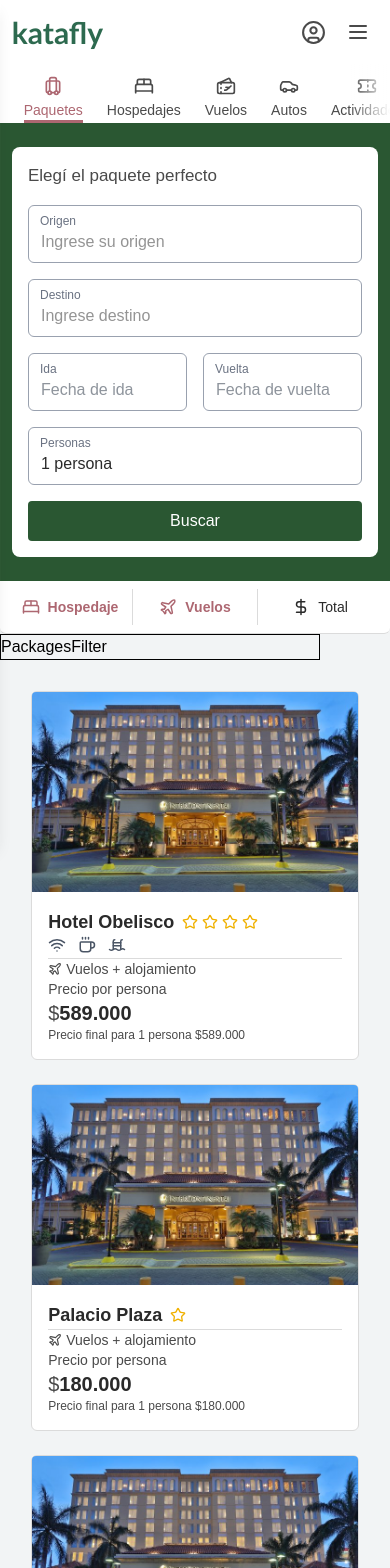
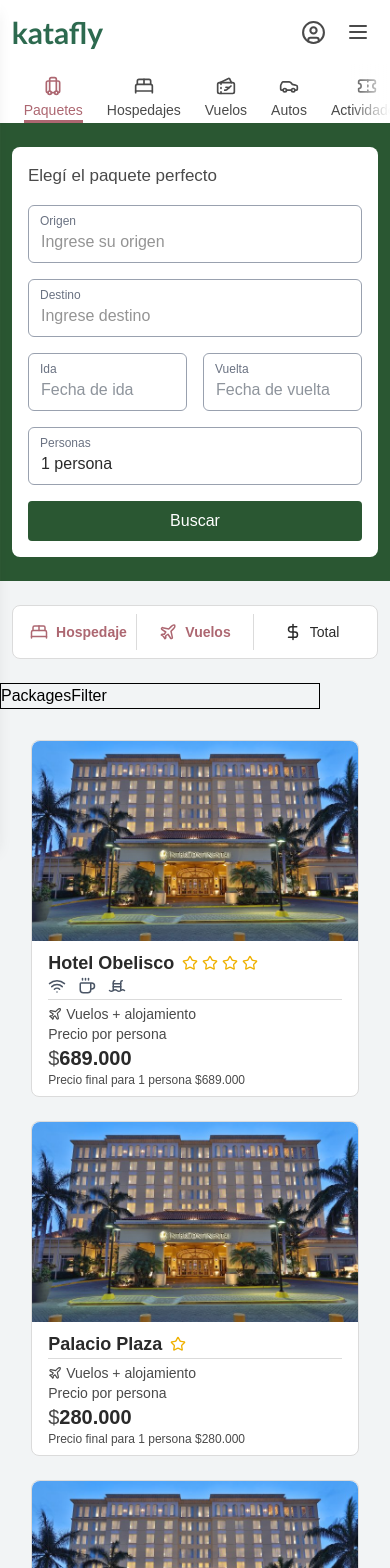
Before and after one commit to EnzoMasotta/proyectoIntegradorReact, a React (Vite) app: page /paquetes/resultados in a window 390 px wide. Shown: the top 1568 px of the page. Built offline with nearby package versions, Linux system fonts and the light colour scheme.

Commit message:
Precios dinamicos

```diff
--- a/src/App.jsx
+++ b/src/App.jsx
@@ -6,7 +6,7 @@
 import { Footer } from "./components/Footer";
 import { PackagesPage } from "./pages/PackagesPage";
 import { PackagesPageResults } from "./pages/PackagesPageResults";
-import { PackagesDetails } from "./pages/PackagesDetails";
+import { PackagesAcommodationsDetails } from "./pages/PackagesAcommodationsDetails";
 import { PackagesFlightsDetails } from "./pages/PackagesFlightsDetails";
 
 function App() {
@@ -20,7 +20,7 @@
         <Route path="/paquetes/resultados" element={<PackagesPageResults />} />
         <Route
           path="/paquetes/resultados/hospedajes/detalles/:nombre"
-          element={<PackagesDetails />}
+          element={<PackagesAcommodationsDetails />}
         />
         <Route
           path="/paquetes/resultados/vuelos/detalles/:nombre"
--- a/src/components/GuestsAndRoomsInput.jsx
+++ b/src/components/GuestsAndRoomsInput.jsx
@@ -114,7 +114,7 @@
 
       {open &&
         (isMobile ? (
-          <div className="fixed inset-0 bg-black bg-opacity-60 flex flex-col z-50">
+          <div className="fixed inset-0 bg-white bg-opacity-60 flex flex-col z-50">
             <div className="bg-white flex flex-col flex-grow p-4 overflow-auto">
               <button
                 onClick={toggleOpen}
@@ -177,7 +177,7 @@
               </button>
               <button
                 onClick={toggleOpen}
-                className="bg-[#2a5732] text-white py-1.5 px-4 rounded-md"
+                className="bg-[#2a5732] text-white py-1.5 px-4 rounded-md cursor-pointer"
               >
                 Aplicar
               </button>
--- a/src/components/PackagesResults.jsx
+++ b/src/components/PackagesResults.jsx
@@ -4,7 +4,7 @@
 import slugify from "slugify";
 
 export function PackagesResults({ results, iconMap, personas }) {
-  const navigate = useNavigate(); // <-- acá obtenés la función navigate
+  const navigate = useNavigate();
 
   if (results.length === 0) {
     return (
@@ -28,15 +28,15 @@
             );
           }}
           key={pkg.id || `${pkg.title}-${pkg.province}-${pkg.country}`}
-          className="bg-white w-full border-[#dbdbdb] border transition duration-500 hover:shadow-lg rounded-md flex flex-col md:flex-row md:justify-between cursor-pointer"
+          className="bg-white w-full border-[#dbdbdb] border transition duration-500 hover:shadow-lg rounded-lg flex flex-col md:flex-row md:justify-between cursor-pointer"
         >
           <img
             src="/HotelPrueba.jpg"
             alt={pkg.title}
-            className="w-auto h-50 md:h-70 md:w-70 lg:h-85 lg:w-[40%] object-cover rounded-t md:rounded-l md:rounded-r-none"
+            className="w-auto h-50 md:h-70 md:w-70 lg:h-85 lg:w-[40%] object-cover rounded-t-lg md:rounded-l-lg md:rounded-r-none"
           />
 
-          <section className="p-4 md:flex md:flex-1 md:justify-between">
+          <section className="px-4 py-2 md:py-4 md:flex md:flex-1 md:justify-between">
             <div>
               <div className="flex items-center gap-2 flex-wrap">
                 <h2 className="text-lg font-semibold text-[#2a2a2a]">
@@ -69,26 +69,26 @@
             </div>
 
             <div className="flex flex-col">
-              <span className="flex items-center gap-1 text-sm text-[#4a4a4a] border-t-1 md:border-t-0 border-[#dbdbdb]">
+              <span className="flex items-center gap-1 pt-1 md:pt-0 text-sm text-[#4a4a4a] border-t-1 md:border-t-0 border-[#dbdbdb]">
                 <Plane size={14} />
                 <p>Vuelos + alojamiento</p>
               </span>
 
-              {typeof pkg.price === "number" ? (
+              {typeof pkg.totalPrice === "number" ? (
                 <div>
                   <p className="text-sm text-[#4a4a4a] flex flex-col">
                     Precio por persona{" "}
                     <span className="text-xl">
                       $
                       <span className="font-bold text-[#2a2a2a]">
-                        {pkg.price.toLocaleString("es-AR")}
+                        {pkg.totalPrice.toLocaleString("es-AR")}
                       </span>
                     </span>
                   </p>
                   <p className="text-xs text-[#4a4a4a]">
                     Precio final para {personas}{" "}
                     {personas === 1 ? "persona" : "personas"} $
-                    {(pkg.price * personas).toLocaleString("es-AR")}
+                    {(pkg.totalPrice * personas).toLocaleString("es-AR")}
                   </p>
                 </div>
               ) : (
--- a/src/components/PackagesSteps.jsx
+++ b/src/components/PackagesSteps.jsx
@@ -20,8 +20,8 @@
   };
 
   return (
-    <main className="bg-[#f2f4f5] h-auto flex justify-center p-0 md:px-[8%] md:py-6">
-      <section className="bg-white flex justify-between items-center md:border border-[#dbdbdb] border-b rounded-b-md md:rounded-md w-full p-2 overflow-x-auto">
+    <main className="bg-[#f2f4f5] h-auto flex justify-center px-[3%] md:px-[8%] py-6">
+      <section className="bg-white flex justify-between items-center border border-[#dbdbdb] rounded-lg w-full p-2 overflow-x-auto">
         <AcommodationStep
           selectedPackage={selectedPackage}
           onChange={handleChange}
--- a/src/data/locations.js
+++ b/src/data/locations.js
@@ -1,56 +1,126 @@
 export const locationsByCountry = {
   Argentina: [
-    { city: "Buenos Aires", province: "Buenos Aires" },
-    { city: "Córdoba", province: "Córdoba" },
-    { city: "Mendoza", province: "Mendoza" },
-    { city: "Bariloche", province: "Río Negro" },
-    { city: "Salta", province: "Salta" },
-    { city: "Rosario", province: "Santa Fe" },
-    { city: "Ushuaia", province: "Tierra del Fuego" },
-    { city: "Puerto Iguazú", province: "Misiones" },
+    {
+      city: "Buenos Aires",
+      province: "Buenos Aires",
+      lat: -34.6037,
+      lon: -58.3816,
+    },
+    { city: "Córdoba", province: "Córdoba", lat: -31.4201, lon: -64.1888 },
+    { city: "Mendoza", province: "Mendoza", lat: -32.8908, lon: -68.8272 },
+    { city: "Bariloche", province: "Río Negro", lat: -41.1335, lon: -71.3103 },
+    { city: "Salta", province: "Salta", lat: -24.7821, lon: -65.4232 },
+    { city: "Rosario", province: "Santa Fe", lat: -32.9442, lon: -60.6505 },
+    {
+      city: "Ushuaia",
+      province: "Tierra del Fuego",
+      lat: -54.8019,
+      lon: -68.303,
+    },
+    {
+      city: "Puerto Iguazú",
+      province: "Misiones",
+      lat: -25.5972,
+      lon: -54.5786,
+    },
   ],
   Uruguay: [
-    { city: "Montevideo", province: "Montevideo" },
-    { city: "Punta del Este", province: "Maldonado" },
+    {
+      city: "Montevideo",
+      province: "Montevideo",
+      lat: -34.9011,
+      lon: -56.1645,
+    },
+    {
+      city: "Punta del Este",
+      province: "Maldonado",
+      lat: -34.9624,
+      lon: -54.9511,
+    },
   ],
   Brasil: [
-    { city: "São Paulo", province: "São Paulo" }, //
-    { city: "Río de Janeiro", province: "Río de Janeiro" },
-    { city: "Florianópolis", province: "Santa Catarina" },
-    { city: "Salvador", province: "Bahía" },
+    { city: "São Paulo", province: "São Paulo", lat: -23.5505, lon: -46.6333 },
+    {
+      city: "Río de Janeiro",
+      province: "Río de Janeiro",
+      lat: -22.9068,
+      lon: -43.1729,
+    },
+    {
+      city: "Florianópolis",
+      province: "Santa Catarina",
+      lat: -27.5954,
+      lon: -48.548,
+    },
+    { city: "Salvador", province: "Bahía", lat: -12.9777, lon: -38.5016 },
   ],
   España: [
-    { city: "Madrid", province: "Comunidad de Madrid" },
-    { city: "Barcelona", province: "Cataluña" },
-    { city: "Sevilla", province: "Andalucía" },
-    { city: "Valencia", province: "Comunidad Valenciana" },
+    {
+      city: "Madrid",
+      province: "Comunidad de Madrid",
+      lat: 40.4168,
+      lon: -3.7038,
+    },
+    { city: "Barcelona", province: "Cataluña", lat: 41.3851, lon: 2.1734 },
+    { city: "Sevilla", province: "Andalucía", lat: 37.3886, lon: -5.9823 },
+    {
+      city: "Valencia",
+      province: "Comunidad Valenciana",
+      lat: 39.4699,
+      lon: -0.3763,
+    },
   ],
   Chile: [
-    { city: "Santiago", province: "Región Metropolitana" },
-    { city: "Calama", province: "Antofagasta" },
-    { city: "Punta Arenas", province: "Magallanes" },
+    {
+      city: "Santiago",
+      province: "Región Metropolitana",
+      lat: -33.4489,
+      lon: -70.6693,
+    },
+    { city: "Calama", province: "Antofagasta", lat: -22.4664, lon: -68.9253 },
+    {
+      city: "Punta Arenas",
+      province: "Magallanes",
+      lat: -53.1638,
+      lon: -70.9171,
+    },
   ],
   México: [
-    { city: "Ciudad de México", province: "CDMX" },
-    { city: "Cancún", province: "Quintana Roo" },
-    { city: "Guadalajara", province: "Jalisco" },
-    { city: "Monterrey", province: "Nuevo León" },
+    { city: "Ciudad de México", province: "CDMX", lat: 19.4326, lon: -99.1332 },
+    { city: "Cancún", province: "Quintana Roo", lat: 21.1619, lon: -86.8515 },
+    { city: "Guadalajara", province: "Jalisco", lat: 20.6597, lon: -103.3496 },
+    { city: "Monterrey", province: "Nuevo León", lat: 25.6866, lon: -100.3161 },
   ],
   "Estados Unidos de América": [
-    { city: "Miami", province: "Florida" },
-    { city: "Nueva York", province: "Nueva York" },
-    { city: "Los Ángeles", province: "California" },
-    { city: "Chicago", province: "Illinois" },
+    { city: "Miami", province: "Florida", lat: 25.7617, lon: -80.1918 },
+    { city: "Nueva York", province: "Nueva York", lat: 40.7128, lon: -74.006 },
+    {
+      city: "Los Ángeles",
+      province: "California",
+      lat: 34.0522,
+      lon: -118.2437,
+    },
+    { city: "Chicago", province: "Illinois", lat: 41.8781, lon: -87.6298 },
   ],
   Italia: [
-    { city: "Roma", province: "Lacio" },
-    { city: "Milán", province: "Lombardía" },
-    { city: "Venecia", province: "Véneto" },
-    { city: "Nápoles", province: "Campania" },
+    { city: "Roma", province: "Lacio", lat: 41.9028, lon: 12.4964 },
+    { city: "Milán", province: "Lombardía", lat: 45.4642, lon: 9.19 },
+    { city: "Venecia", province: "Véneto", lat: 45.4408, lon: 12.3155 },
+    { city: "Nápoles", province: "Campania", lat: 40.8518, lon: 14.2681 },
   ],
   Francia: [
-    { city: "París", province: "Isla de Francia" },
-    { city: "Lyon", province: "Auvernia-Ródano-Alpes" },
-    { city: "Niza", province: "Provenza-Alpes-Costa Azul" },
+    { city: "París", province: "Isla de Francia", lat: 48.8566, lon: 2.3522 },
+    {
+      city: "Lyon",
+      province: "Auvernia-Ródano-Alpes",
+      lat: 45.764,
+      lon: 4.8357,
+    },
+    {
+      city: "Niza",
+      province: "Provenza-Alpes-Costa Azul",
+      lat: 43.7102,
+      lon: 7.262,
+    },
   ],
 };
--- a/src/pages/PackagesPageResults.jsx
+++ b/src/pages/PackagesPageResults.jsx
@@ -14,6 +14,8 @@
   WavesLadder,
 } from "lucide-react";
 import { PackagesSteps } from "../components/PackagesSteps";
+import { calculateDistanceInKm } from "../utils/distanceCalculator";
+import { locationsByCountry } from "../data/locations";
 
 export function PackagesPageResults() {
   const [searchParams, setSearchParams] = useSearchParams();
@@ -23,9 +25,6 @@
   const destinoParam = searchParams.get("destino") || "";
   const personas = parseInt(searchParams.get("people") || "1", 10);
 
-  const idaParam = searchParams.get("ida");
-  const vueltaParam = searchParams.get("vuelta");
-
   const parseDate = (iso) => {
     if (!iso) return undefined;
     const d = new Date(iso);
@@ -33,21 +32,19 @@
   };
 
   const [range, setRange] = useState({
-    from: parseDate(idaParam),
-    to: parseDate(vueltaParam),
+    from: parseDate(searchParams.get("ida")),
+    to: parseDate(searchParams.get("vuelta")),
   });
 
   useEffect(() => {
-    if (range.from && range.to) {
-      const params = new URLSearchParams(searchParams);
-      params.set("ida", range.from.toISOString());
-      params.set("vuelta", range.to.toISOString());
-      setSearchParams(params, { replace: true });
-    }
-  }, [range.from, range.to]);
+    setRange({
+      from: parseDate(searchParams.get("ida")),
+      to: parseDate(searchParams.get("vuelta")),
+    });
+  }, [searchParams]);
 
-  const origen = origenParam.split(",")[0].trim().toLowerCase();
-  const destino = destinoParam.split(",")[0].trim().toLowerCase();
+  const origenCity = origenParam.split(",")[0].trim();
+  const destinoCity = destinoParam.split(",")[0].trim().toLowerCase();
 
   const allPackages = [];
 
@@ -60,17 +57,69 @@
           ...hotel,
           country: pais,
           province: provincia,
+          city: provincia,
         });
       });
     }
   }
 
-  const results = allPackages.filter(
-    (pkg) =>
-      pkg.province?.toLowerCase().includes(destino) ||
-      pkg.country?.toLowerCase().includes(destino) ||
-      pkg.title?.toLowerCase().includes(destino)
-  );
+  const findCityCoords = (cityName) => {
+    for (const country in locationsByCountry) {
+      const cityObj = locationsByCountry[country].find(
+        (c) => c.city.toLowerCase() === cityName.toLowerCase()
+      );
+      if (cityObj) return cityObj;
+    }
+    return null;
+  };
+
+  const fromCoords = findCityCoords(origenCity);
+
+  const fixedFlightCost = 100000;
+  const pricePerKm = 150;
+
+  const results = allPackages
+    .filter(
+      (pkg) =>
+        pkg.province?.toLowerCase().includes(destinoCity) ||
+        pkg.country?.toLowerCase().includes(destinoCity) ||
+        pkg.title?.toLowerCase().includes(destinoCity)
+    )
+    .map((pkg) => {
+      const toCoords = findCityCoords(pkg.city);
+      let distanceCost = 0;
+
+      if (fromCoords && toCoords) {
+        const distance = calculateDistanceInKm(
+          fromCoords.lat,
+          fromCoords.lon,
+          toCoords.lat,
+          toCoords.lon
+        );
+        distanceCost = Math.round(distance * pricePerKm);
+      }
+
+      const totalNights =
+        range.from && range.to
+          ? Math.max(
+              1,
+              Math.round((range.to - range.from) / (1000 * 60 * 60 * 24))
+            )
+          : 1;
+
+      const totalFlightCost = fixedFlightCost + distanceCost;
+      const totalPrice = pkg.pricePerNight * totalNights + totalFlightCost;
+
+      return {
+        ...pkg,
+        pricePerNight: pkg.pricePerNight,
+        nights: totalNights,
+        flightCostFixed: fixedFlightCost,
+        flightCostVariable: distanceCost,
+        totalFlightCost,
+        totalPrice,
+      };
+    });
 
   const iconMap = {
     wifi: { icon: Wifi, label: "Wifi incluido" },
--- /dev/null
+++ b/src/utils/distanceCalculator.js
@@ -0,0 +1,18 @@
+export function calculateDistanceInKm(lat1, lon1, lat2, lon2) {
+  const R = 6371;
+
+  const toRadians = (degrees) => degrees * (Math.PI / 180);
+
+  const dLat = toRadians(lat2 - lat1);
+  const dLon = toRadians(lon2 - lon1);
+
+  const a =
+    Math.sin(dLat / 2) ** 2 +
+    Math.cos(toRadians(lat1)) *
+      Math.cos(toRadians(lat2)) *
+      Math.sin(dLon / 2) ** 2;
+
+  const c = 2 * Math.atan2(Math.sqrt(a), Math.sqrt(1 - a));
+
+  return R * c;
+}
```
Also changed, not shown: src/components/AcommodationStep.jsx (+5 -5 lines), src/components/Footer.jsx (+0 -10 lines), src/components/PackagesSearchBar.jsx (+32 -8 lines), src/data/packages.json (+17 -33 lines), src/pages/PackagesAcommodationsDetails.jsx (renamed from src/pages/PackagesDetails.jsx, +7 -25 lines).
